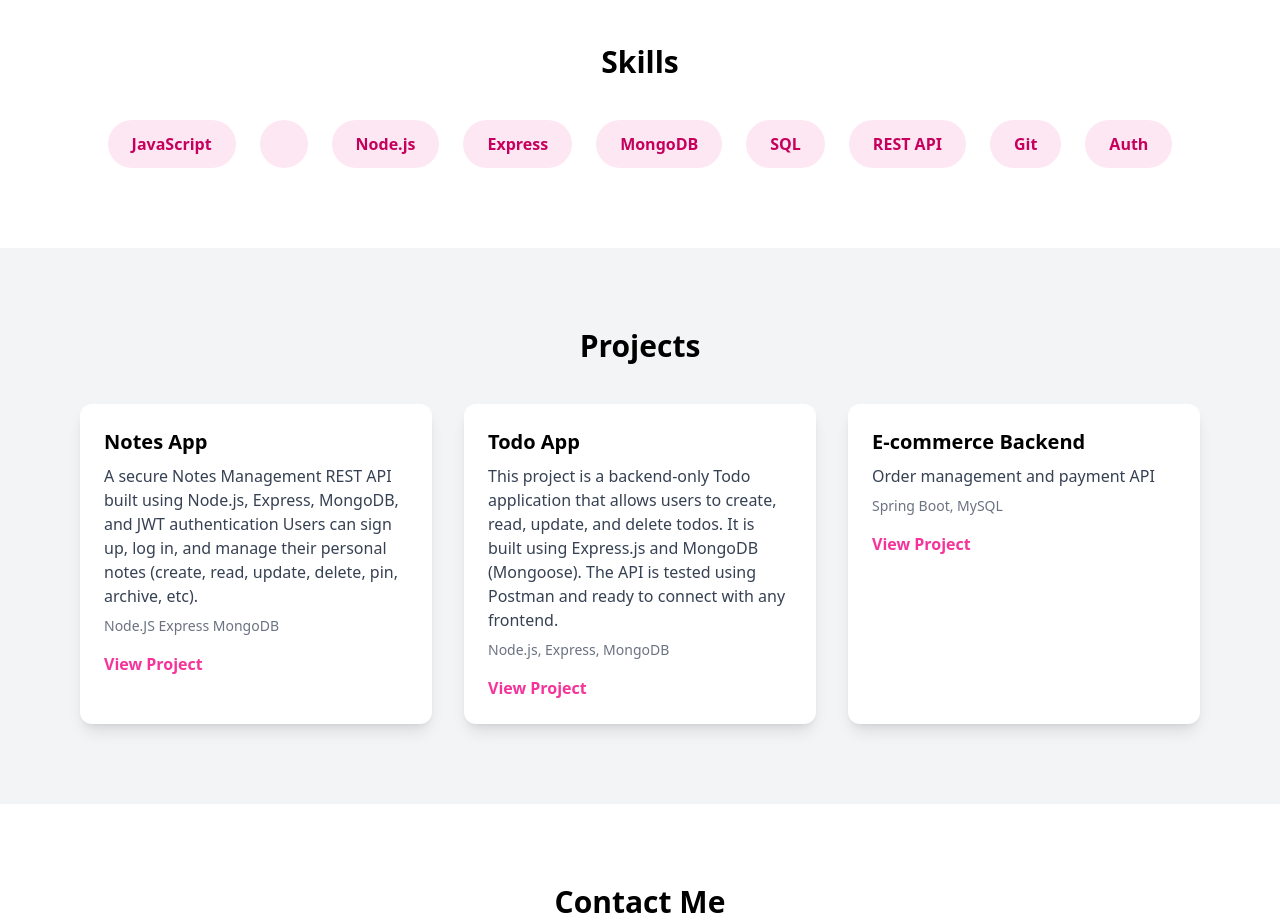
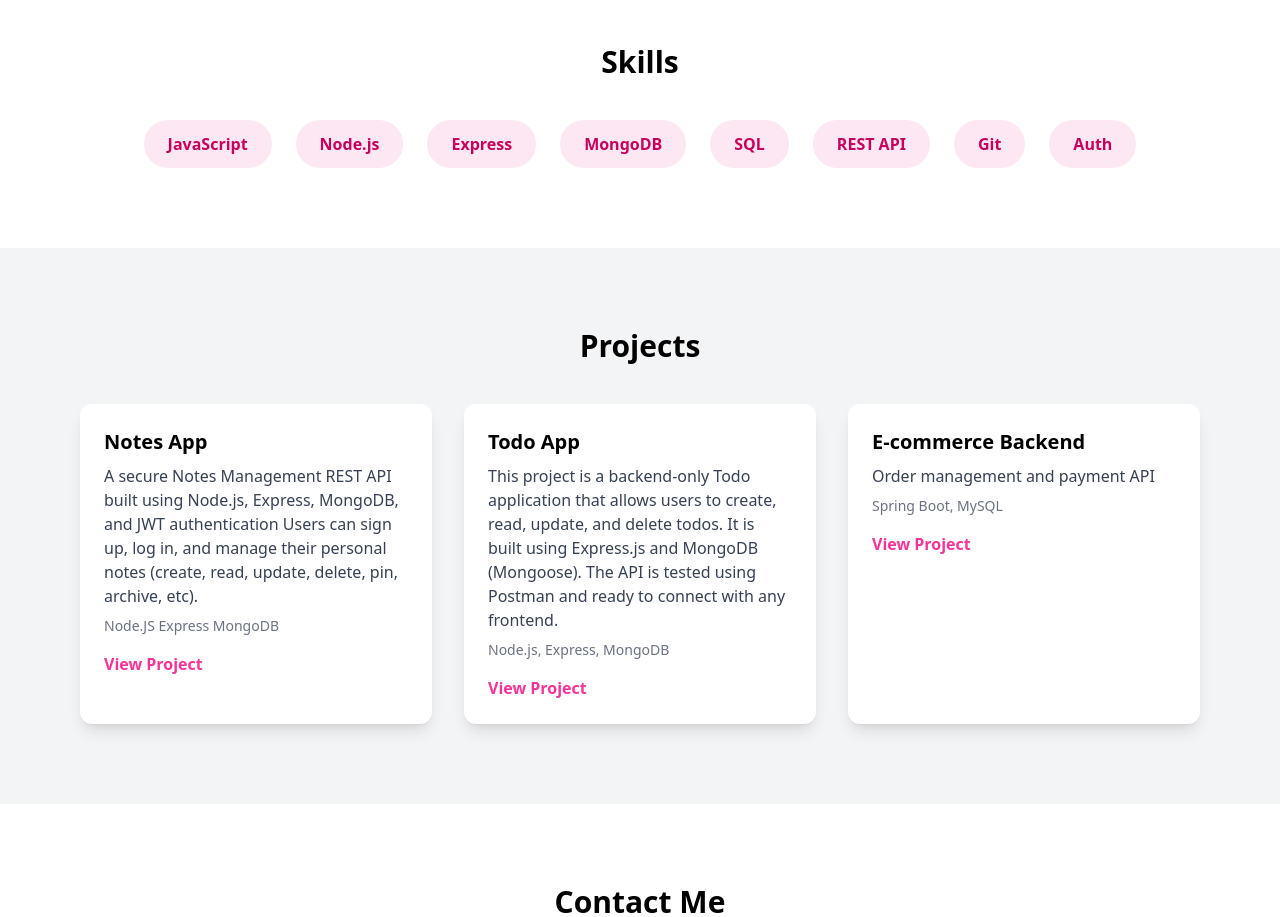
Before and after one commit to Shweta-singh24/portfolio, a React (Vite) app in the folder portfolio/: page / in a window 1280 px wide. Shown: the part 1220-2137 px from the top of the page. Built offline with nearby package versions, Linux system fonts and the light colour scheme.

Commit message:
add skills

```diff
--- a/portfolio/src/components/Skills.jsx
+++ b/portfolio/src/components/Skills.jsx
@@ -1,6 +1,6 @@
 import React from 'react';
 
-const skills = ["JavaScript", "", "Node.js", "Express", "MongoDB", "SQL", "REST API", "Git", "Auth"];
+const skills = ["JavaScript", "Node.js", "Express", "MongoDB", "SQL", "REST API", "Git", "Auth"];
 
 const Skills = () => {
   return (
```
